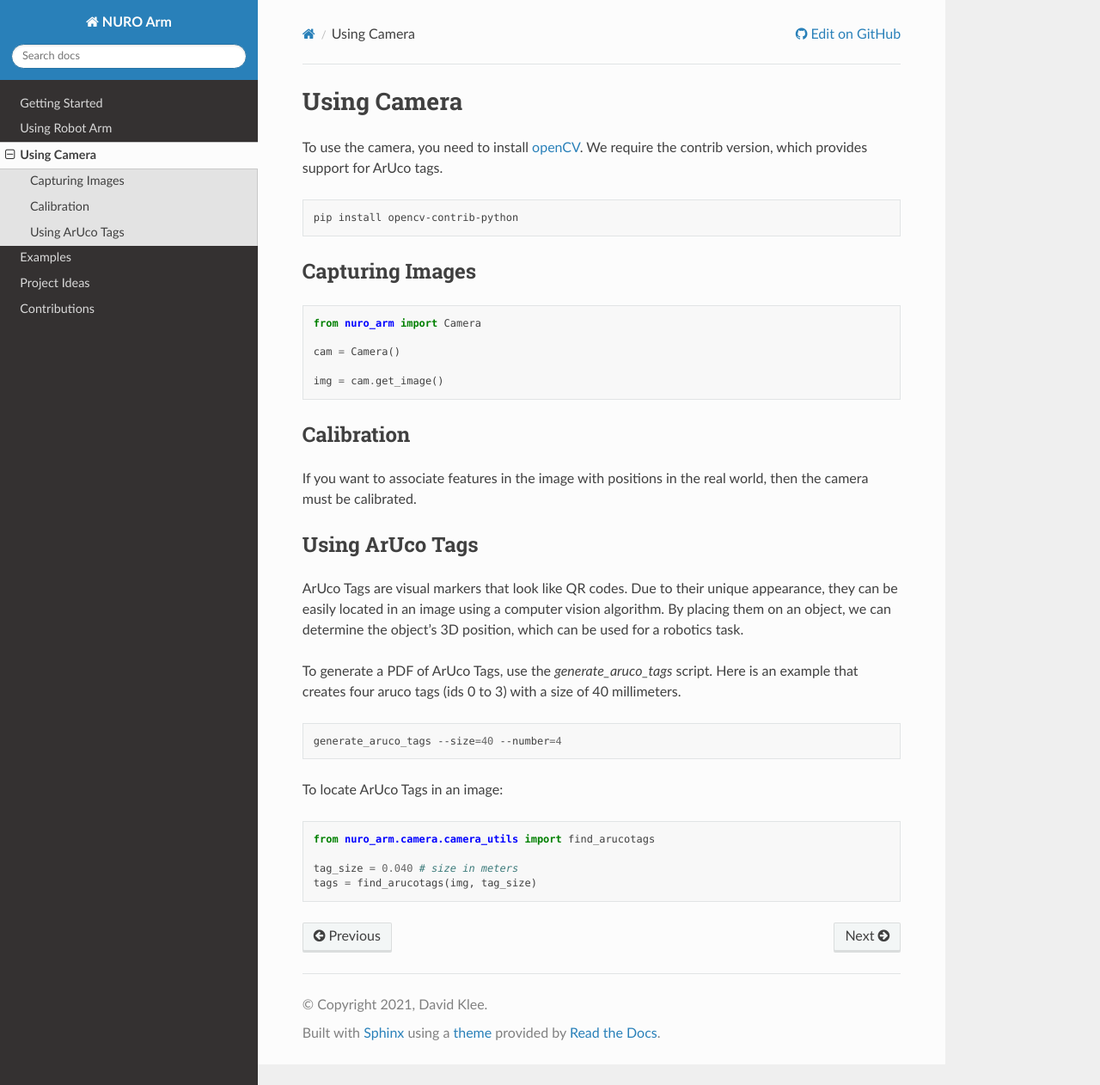
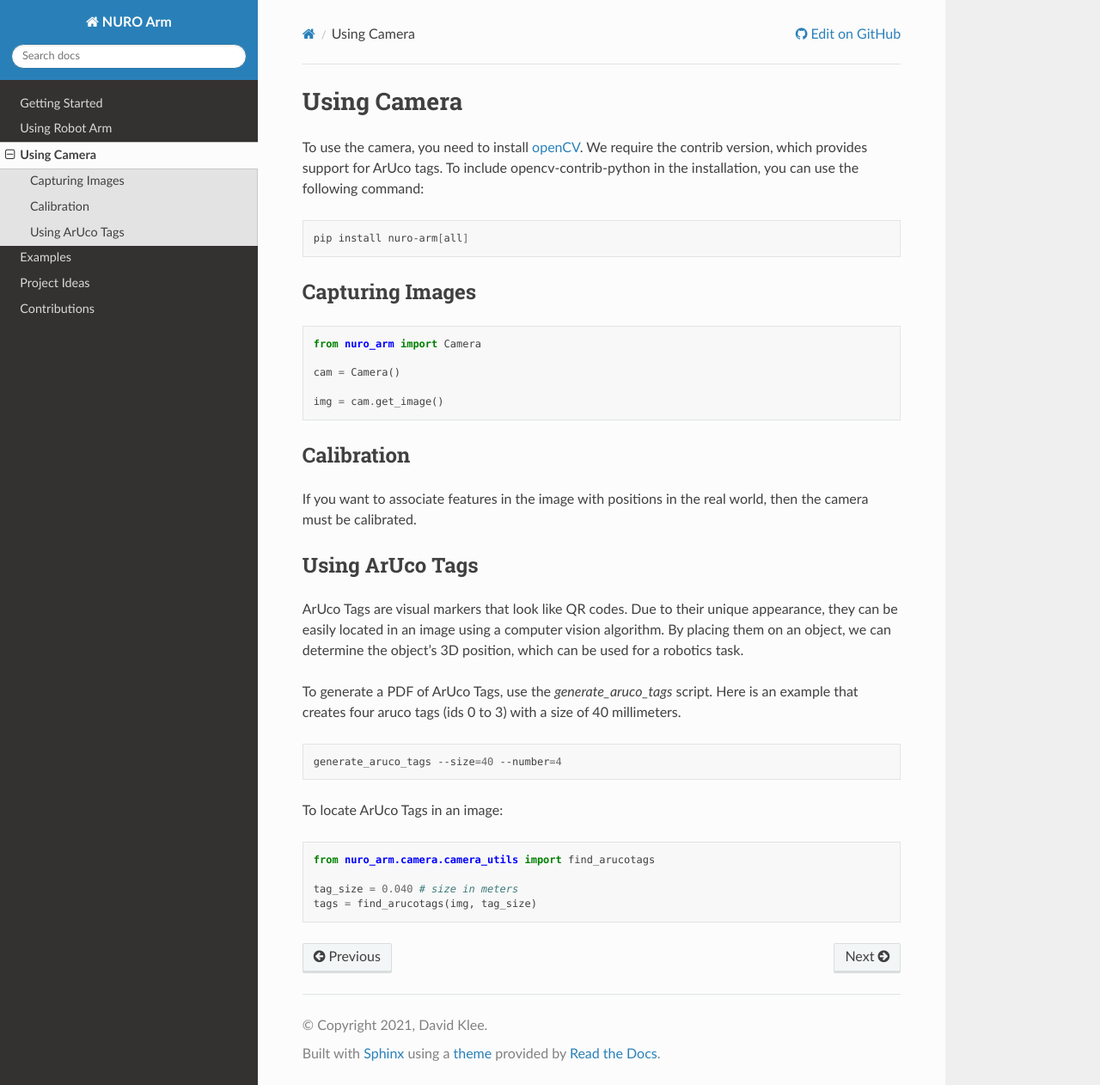
Before and after one commit to dmklee/nuro-arm, a Sphinx documentation site: the page built from docs/camera.rst, in a window 1280 px wide and 1262 px high. Shown: the whole window at 86% size. Built offline with Sphinx 7.4.7 and the Read the Docs theme 2.0.0, drawn with Linux system fonts in a browser that asks for light colours.

Commit message:
new full install

```diff
--- a/docs/camera.rst
+++ b/docs/camera.rst
@@ -4,11 +4,12 @@ Using Camera
 ============
 
 To use the camera, you need to install `openCV <https://opencv.org/>`_. We
-require the contrib version, which provides support for ArUco tags.
+require the contrib version, which provides support for ArUco tags.  To include
+opencv-contrib-python in the installation, you can use the following command:
 
 .. code-block:: bash
 
-    pip install opencv-contrib-python
+    pip install nuro-arm[all]
 
 Capturing Images
 ----------------
```
